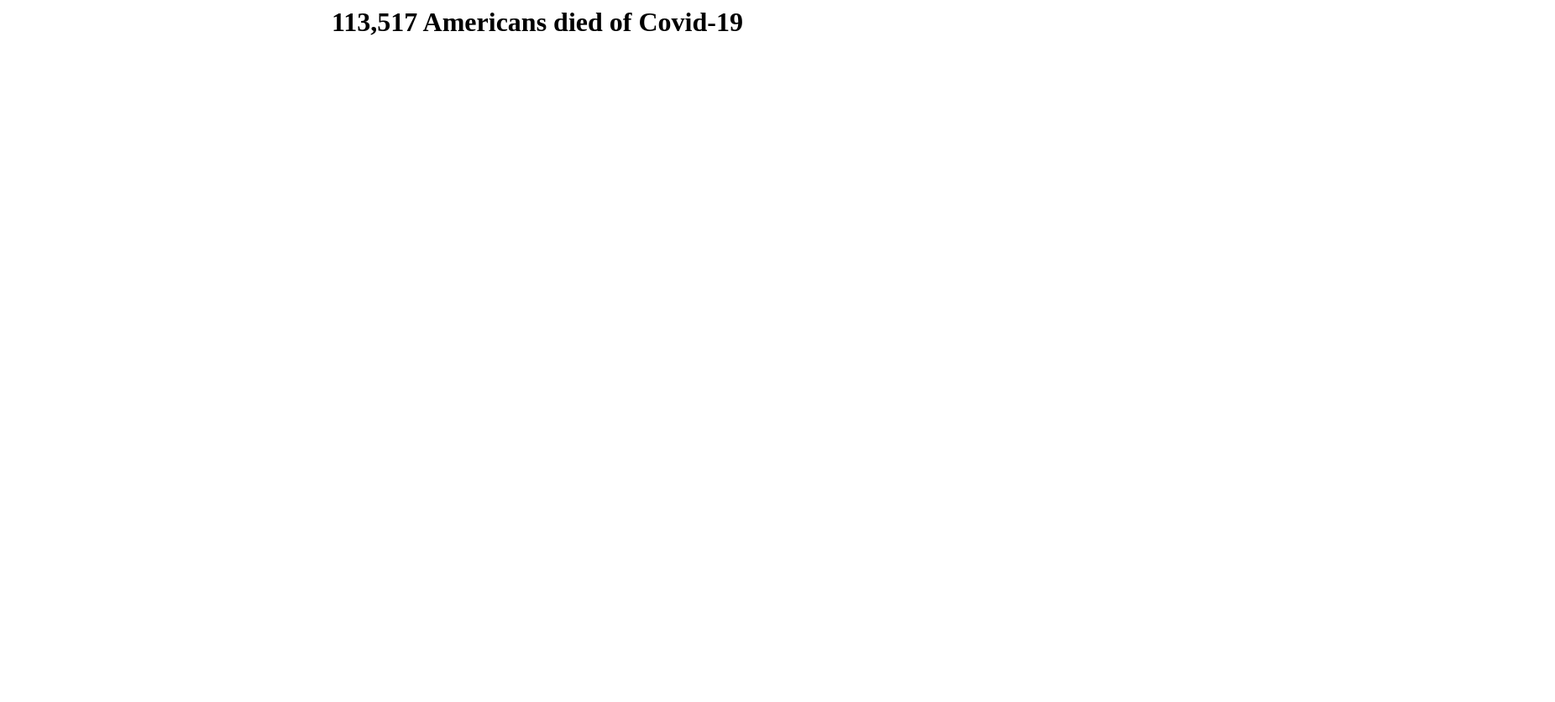
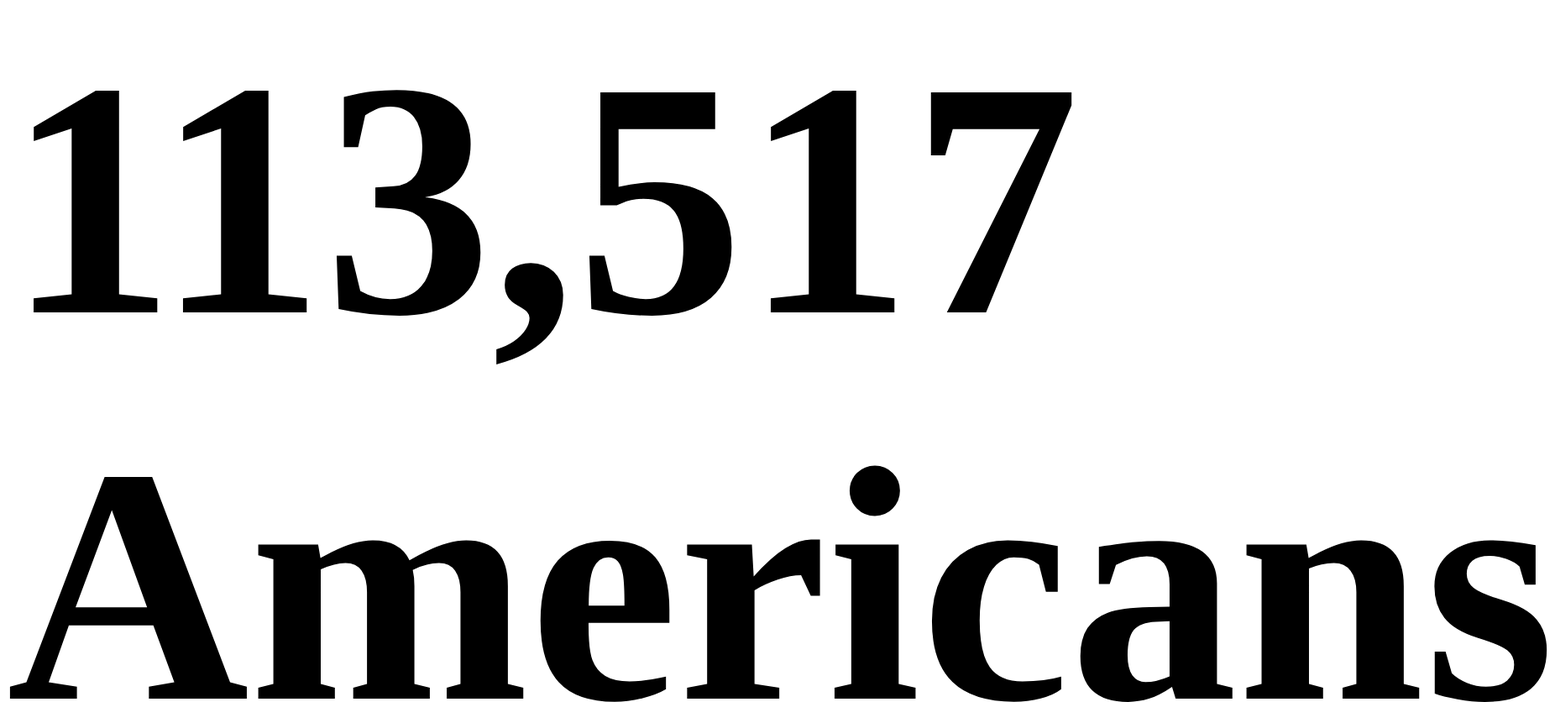
Before and after one commit to mesopotamia2020/mesopotamia2020.github.io, a plain HTML site: page index.html in a window 1280 px wide. Shown: the top 836 px of the page at 84% size, 1852 px wide, since content can reach past the window. Before the commit the page ends 800 px from the top, so only its background shows below. Drawn offline with Linux system fonts and the light colour scheme.

Commit message:
Update index.html

```diff
--- a/index.html
+++ b/index.html
@@ -1 +1 @@
-<h1 style="text-align:center";><b>113,517<b> Americans died of Covid-19 </h1>
+<h1 style="text-align:center; font-size:50vh"><b>113,517<b> Americans died of Covid-19 </h1>
```
